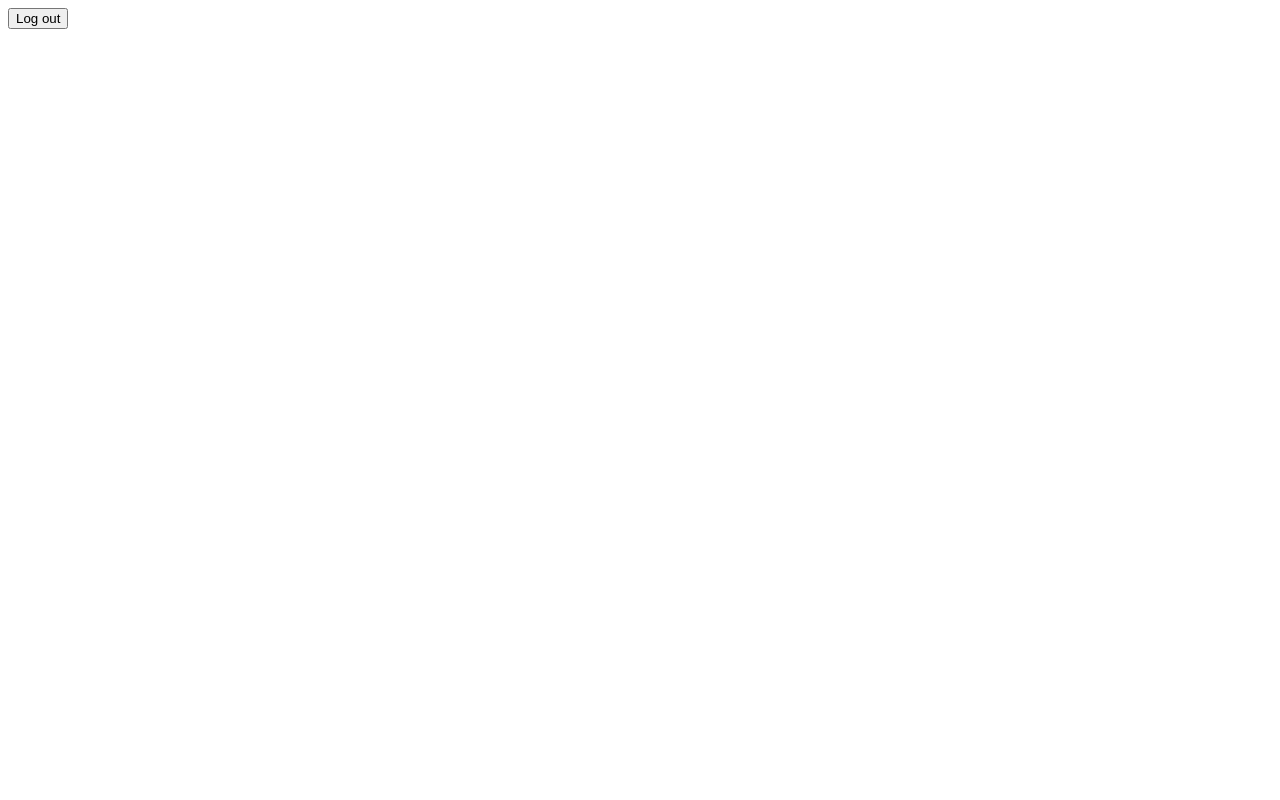
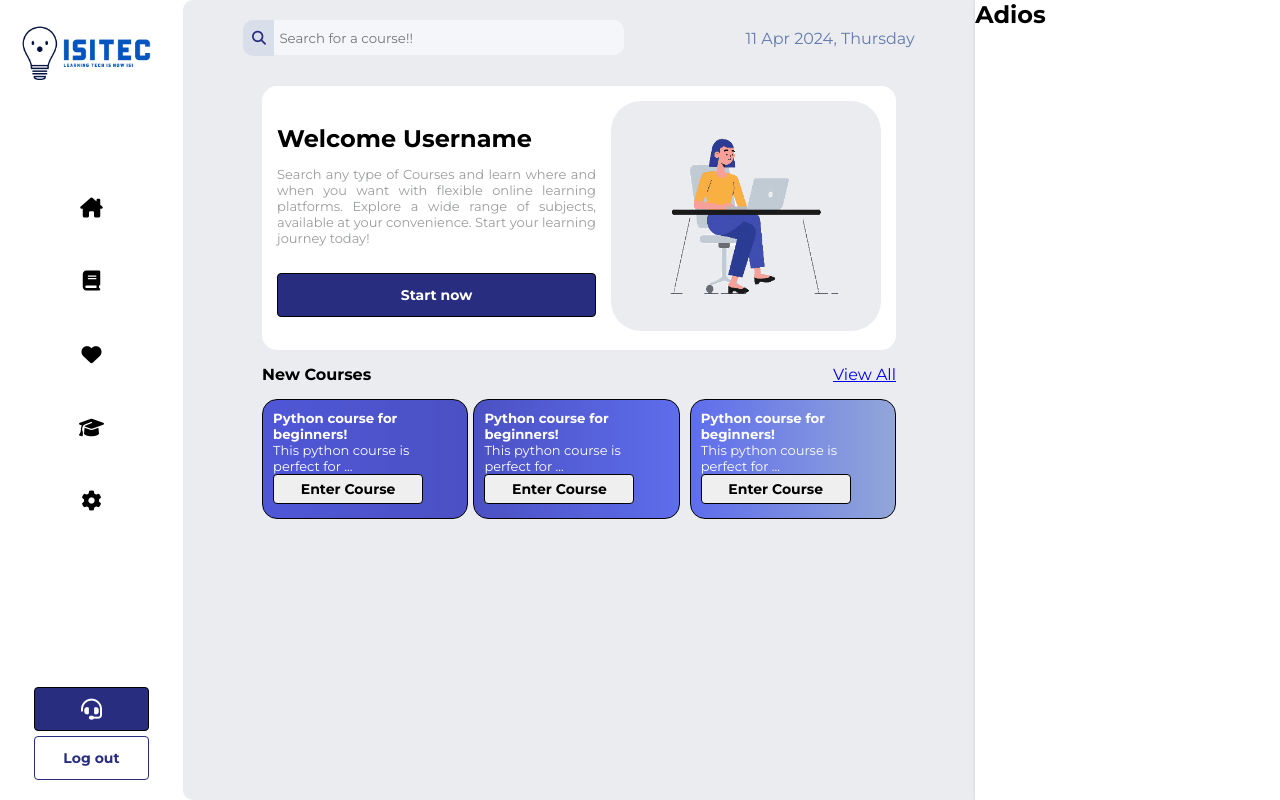
Before and after one commit to shatigerr/isitec, a PHP site: page /views/home.php in a window 1280 px wide. Before the commit the page is almost empty. Run offline with PHP 8.4, Linux system fonts and the light colour scheme; the visitor is signed in with stand-in values (Sample User, id 1); a stand-in replaces the project's code that opens the database connection; some libraries are stand-ins or nearby versions.

Commit message:
Working on home UI

```diff
--- /dev/null
+++ b/css/home.css
@@ -0,0 +1,266 @@
+*{
+    box-sizing: border-box;
+    margin: 0;
+    padding: 0;
+    font-family: "Montserrat";
+}
+
+main{
+    display: flex;
+}
+.sidebar{
+    width: 15%;
+    height: 100vh;
+    display: flex;
+    justify-content: space-between;
+    flex-direction: column;
+
+
+
+
+}
+
+nav{
+    margin-bottom: 10vh;
+}
+
+.sidebar img {
+    margin-top: 20px;
+    width: 150px;
+}
+
+ul{
+    display: flex;
+    flex-direction: column;
+    justify-content: space-evenly;
+    height: 50vh;
+    margin-top: 13px;
+}
+
+ul li{
+    list-style: none;
+    text-align: center;
+    padding: 10px;
+
+}
+
+.sidebar-logo_container,.sidebar_form{
+    margin-left: auto;
+    margin-right: auto;
+}
+
+
+button{
+
+    width: 115px;
+    display: inline-block;
+    outline: 0;
+    border: 0;
+    cursor: pointer;
+    border-radius: 4px;
+    padding: 12px;
+    font-weight: 700;
+    font-size: 14px;
+    border: solid 0.5px black;
+    margin-bottom: 5px
+
+}
+
+.primary{
+    color: white;
+    background-color: #282d7f;
+}
+
+.secondary{
+    background-color: white;
+    color: #282d7f;
+    border: 1px solid #282d7f;
+}
+
+
+
+.sidebar_form{
+    display: flex;
+    flex-direction: column;
+    align-items: center;
+    margin-bottom: 15px;
+}
+
+button i{
+    color: white;
+}
+
+li:hover{
+    background-color: #282d7f;
+    color: white;
+    border-top-right-radius: 5px;
+    border-bottom-right-radius:5px;
+}
+
+
+.section_main_info{
+
+    width: 65%;
+    z-index: 0;
+    display: flex;
+    flex-direction: column;
+    background-color: #ebecf0;
+    border-top-left-radius:10px ;
+    border-bottom-left-radius: 10px;
+    height: 100vh;
+
+
+
+}
+
+
+.section_container_profile{
+    width: 25%;
+    z-index: 1;
+    box-shadow: -0.08em 0.03em 0.12em rgba(0,0,0,.07);
+    background-color: #ffff;
+
+}
+
+.section_main_info_form{
+
+    display: flex;
+    height: fit-content;
+    margin-top: 20px;
+
+
+
+    & input {
+        border-radius: 10px;
+        border-top-left-radius:0px ;
+        border-bottom-left-radius:0px ;
+        height: 35px;
+        width: 350px;
+        background-color: #f5f6fa;
+        border:none;
+        border-left:none;
+        padding-left: 5px;
+
+    }
+    & div{
+
+        border-radius: 10px;
+        border-top-right-radius:0px ;
+        border-bottom-right-radius:0px ;
+        height: fit-content;
+        padding: 8.5px;
+        background-color: #d9deeb;
+        & i {
+            color: #282d7f;
+        }
+    }
+
+
+
+}
+
+header p{
+    color: #637bae;
+}
+
+.section_main_info_header{
+    width: 100%;
+    display: flex;
+    justify-content: space-around;
+    align-items: baseline;
+}
+
+.section_main_info_card{
+    margin-left: auto;
+    margin-top: 30px;
+    border-radius: 15px;
+    padding: 15px;
+    width: 80%;
+    margin-right: auto;
+    background-color: #ffff;
+    display: flex;
+    justify-content: center;
+    align-items: center;
+
+    & > div:first-child{
+        display: flex;
+        flex-direction: column;
+        justify-content: space-around;
+        height: 90%;
+        margin-top: 10px;
+        margin-right: 15px;
+    }
+
+    & p {
+        text-align: justify;
+        font-size: 13px;
+        color: #999c9d;
+    }
+
+    & button {
+        width: 100%;
+        margin-top: 15px;
+    }
+
+}
+
+
+
+.section_main_info_card_div img
+{
+    width: 270px;
+    height: 230px;
+    border-radius: 30px;
+    background-color: #ebecf0;
+}
+
+.section_main_info_new_courses{
+    width: 80%;
+    margin-top: 15px;
+    margin-left: auto;
+    margin-right: auto;
+    & header {
+        display: flex;
+        justify-content: space-between;
+    }
+    & section {
+
+        margin-top: 15px;
+        display: flex;
+
+        & div{
+            padding: 10px;
+            border-radius: 15px;
+            height: 15vh;
+            color: white;
+            border: 1px solid black;
+            & p {
+                font-size: 13px;
+            }
+            & button{
+
+                height: 30px;
+                width: 150px;
+                padding: 0;
+            }
+        }
+
+        & div:nth-child(1){
+            background-image: linear-gradient(to right, #4f57d7, #4b51c3);
+            margin-right: 5px;
+        }
+
+        & div:nth-child(2){
+            background-image: linear-gradient(to right, #4b51c3, #5e6dec);
+            margin-right: 5px;
+        }
+
+        & div:nth-child(3){
+            background-image: linear-gradient(to right, #5e6dec, #92a6d9);
+            margin-left: 5px;
+        }
+
+
+
+    }
+}
--- a/index.php
+++ b/index.php
@@ -34,7 +34,6 @@
 <head>
     <meta charset="UTF-8">
     <meta name="viewport" content="width=device-width, initial-scale=1.0">
-
     <link rel="stylesheet" href="./css/login.css">
     <link rel="preconnect" href="https://fonts.googleapis.com">
     <link rel="preconnect" href="https://fonts.gstatic.com" crossorigin>
@@ -51,7 +50,7 @@
 
         <div class="img-container">
             <!-- imagen -->
-            <img class="img" src="./img/estudianteisitec.jpg" alt="Estudiando en isitec">
+            <img class="img" src="./img/estudianteisitec_1.webp" alt="Estudiando en isitec">
         </div>
 
         <form action="./index.php" method="POST">
@@ -79,7 +78,7 @@
                     <a href="./views/register.php" class="signup-btn">Sing up <i class="fa-solid fa-user-plus"></i></a>
                 </div>
                 <div>
-                    <img class="logo" src="./img/logoIsitec.png" alt="">
+                    <img class="logo" src="./img/logoIsitec_1.webp" alt="">
 
                 </div>
             </div>
--- /dev/null
+++ b/lib/homes.php
@@ -0,0 +1,6 @@
+<?php
+
+
+
+
+?>
--- a/lib/mailCheckAccount.php
+++ b/lib/mailCheckAccount.php
@@ -34,7 +34,7 @@
         <article class="modal-container">
             <header class="modal-container-header">
                 <h1 class="modal-container-title">
-                    <img src="../img/logoIsitec.png" alt="">
+                    <img src="../img/logoIsitec_1.webp" alt="">
                     Terms and Services
                 </h1>
 
--- a/views/home.php
+++ b/views/home.php
@@ -1,11 +1,10 @@
 <?php
-    if(!isset($_COOKIE["PHPSESSID"]))
-    {
+if (!isset($_COOKIE["PHPSESSID"])) {
 
-        header("Location:/index.php");
-    }else{
-        session_start();
-    }
+    header("Location:/index.php");
+} else {
+    session_start();
+}
 ?>
 
 <!DOCTYPE html>
@@ -13,11 +12,90 @@
 <head>
     <meta charset="UTF-8">
     <meta name="viewport" content="width=device-width, initial-scale=1.0">
+    <link rel="stylesheet" href="../css/home.css">
+    <script src="https://kit.fontawesome.com/b8504978d2.js" crossorigin="anonymous"></script>
+    <link href="https://fonts.googleapis.com/css2?family=Montserrat:ital,wght@0,100..900;1,100..900&display=swap" rel="stylesheet">
     <title>Home</title>
 </head>
 <body>
-    <form action="./../lib/logout.php" method="post">
-        <button>Log out</button>
-    </form>
+    <main>
+        <!-- SIDEBAR -->
+        <aside class="sidebar">
+            <div class="sidebar-logo_container">
+                <img src="../img/logoIsitec_1.webp" alt="">
+            </div>
+            <nav>
+                <ul>
+                    <li><i class="fa-solid fa-house-chimney fa-lg"></i></li>
+                    <li><i class="fa-solid fa-book fa-lg"></i></li>
+                    <li><i class="fa-solid fa-heart fa-lg"></i></li>
+                    <li><i class="fa-solid fa-graduation-cap fa-lg"></i></li>
+                    <li><i class="fa-solid fa-gear fa-lg"></i></li>
+                </ul>
+            </nav>
+
+            <form class="sidebar_form" action="./../lib/logout.php" method="post">
+                <button class="primary"><i class="fa-solid fa-headset fa-xl"></i></button>
+                <button class="secondary">Log out</button>
+            </form>
+        </aside>
+
+        <!-- FIN SIDEBAR -->
+
+        <section class="section_main_info">
+            <header class="section_main_info_header">
+                <form action="#" class="section_main_info_form">
+                    <div class="i_container">
+                        <i class="fa-solid fa-magnifying-glass fa-sm"></i>
+                    </div>
+                    <input type="text" placeholder="Search for a course!!">
+                </form>
+
+                <p><?= date("d M Y, l") ?></p>
+            </header>
+
+            <section class="section_main_info_card">
+                <div class="section_main_info_card_div">
+                    <h2>Welcome Username</h2>
+                    <p>Search any type of Courses and learn where and when you want with flexible online learning platforms. Explore a wide range of subjects, available at your convenience. Start your learning journey today!</p>
+                    <button class="primary">Start now</button>
+                </div>
+                <div class="section_main_info_card_div">
+                    <img src="/img/chica-en-ordenador-unscreen.gif" alt="">
+                </div>
+            </section>
+            <section class="section_main_info_new_courses">
+                <header>
+                    <h4>New Courses</h4>
+                    <a href="#">View All</a>
+                </header>
+                <section>
+                    <div>
+                        <h5>Python course for beginners!</h5>
+                        <p>This python course is perfect for ...</p>
+                        <button>Enter Course</button>
+                    </div>
+
+                    <div>
+                        <h5>Python course for beginners!</h5>
+                        <p>This python course is perfect for ...</p>
+                        <button>Enter Course</button>
+                    </div>
+
+                    <div>
+                        <h5>Python course for beginners!</h5>
+                        <p>This python course is perfect for ...</p>
+                        <button>Enter Course</button>
+                    </div>
+                </section>
+
+            </section>
+
+        </section>
+
+        <section class="section_container_profile">
+            <h2>Adios</h2>
+        </section>
+    </main>
 </body>
 </html>
--- a/views/register.php
+++ b/views/register.php
@@ -94,7 +94,7 @@
 
         <div class="img-container">
             <!-- imagen -->
-            <img class="img" src="../img/aprendiendo.jpg" alt="Estudiando en isitec">
+            <img class="img" src="../img/aprendiendo_1.webp" alt="Estudiando en isitec">
         </div>
 
     </main>
--- a/views/resetPassword.php
+++ b/views/resetPassword.php
@@ -37,7 +37,7 @@
         <div class="cardStyle">
             <form action="<?=$_SERVER['PHP_SELF']; ?>" method="post" name="signupForm" id="signupForm">
 
-                <img src="../img/logoIsitec.png" id="signupLogo" />
+                <img src="../img/logoIsitec_1.webp" id="signupLogo" />
 
                 <h1 class="formTitle">
                     Change your password
```
Also changed, not shown: img/aprendiendo.jpg (deleted), img/aprendiendo_1.webp (added), img/chica-en-ordenador-unscreen.gif (added), img/chica_en_ordenador.gif (added), img/estudianteisitec.jpg (deleted), img/estudianteisitec_1.webp (added), img/logoIsitec.png (deleted), img/logoIsitec_1.webp (added), img/support.jpg (added).
